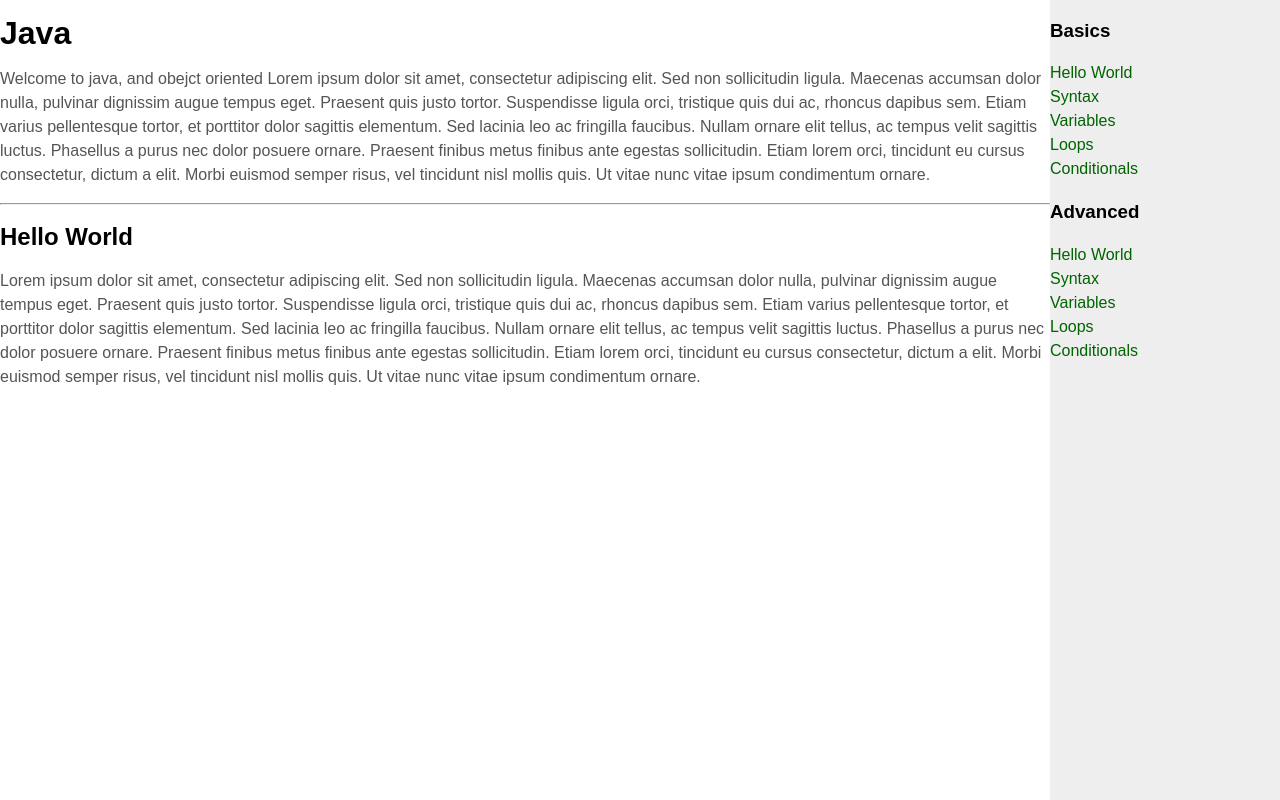
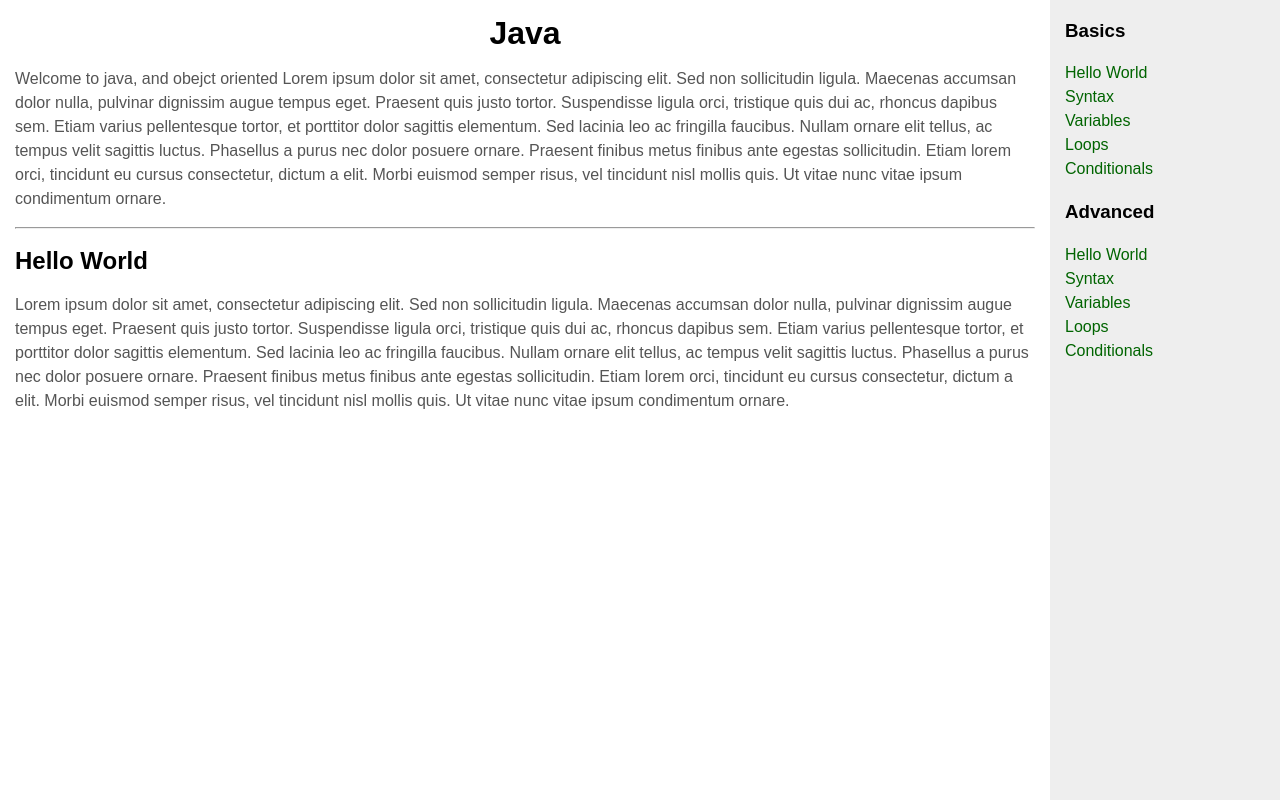
Before and after one commit to Electry/Programming, a plain HTML site: page java.html in a window 1280 px wide. Drawn offline with Linux system fonts and the light colour scheme.

Commit message:
Update java.css

```diff
--- a/java.css
+++ b/java.css
@@ -25,16 +25,15 @@ main {
     position: fixed;
     top: 0;
     left: 0;
-    right: 230px;
-    /* Set this to the width of the navigation frame */
+    right: 230px; /* Set this to the width of the navigation frame */
 
     bottom: 0;
     overflow: auto;
     background: #fff;
 }
-.innertube {
+.inner {
     margin: 15px;
-    /* Provides padding for the content */
+
 }
 p {
     color: #555;
@@ -59,7 +58,7 @@ nav ul a {
     width: 100%;
 }
 
-.innertube h1 {
+.inner h1 {
 	text-align:center;
 
 }
```
